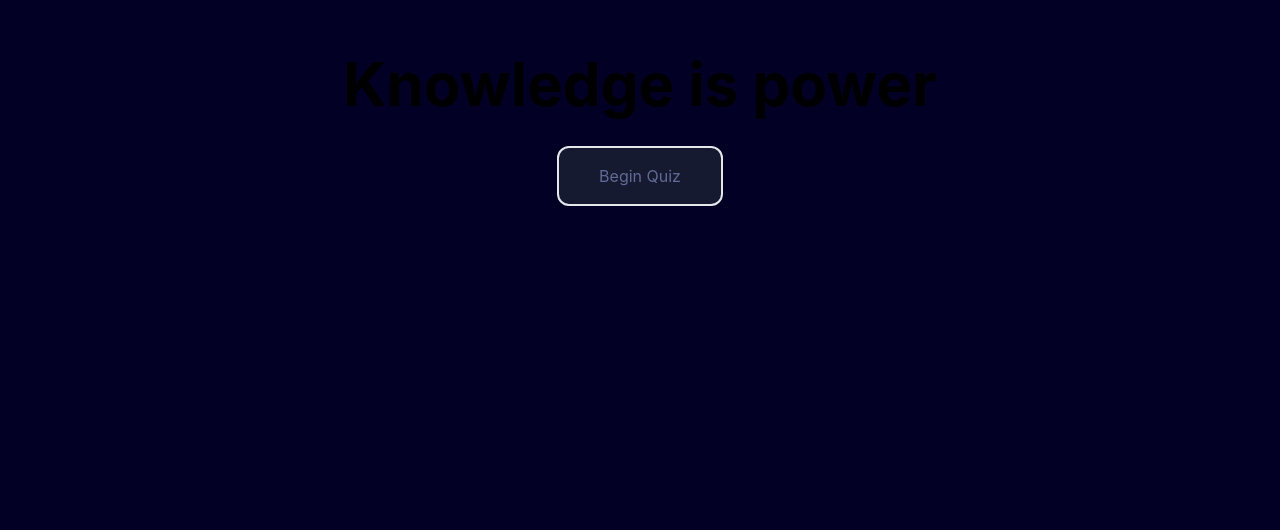
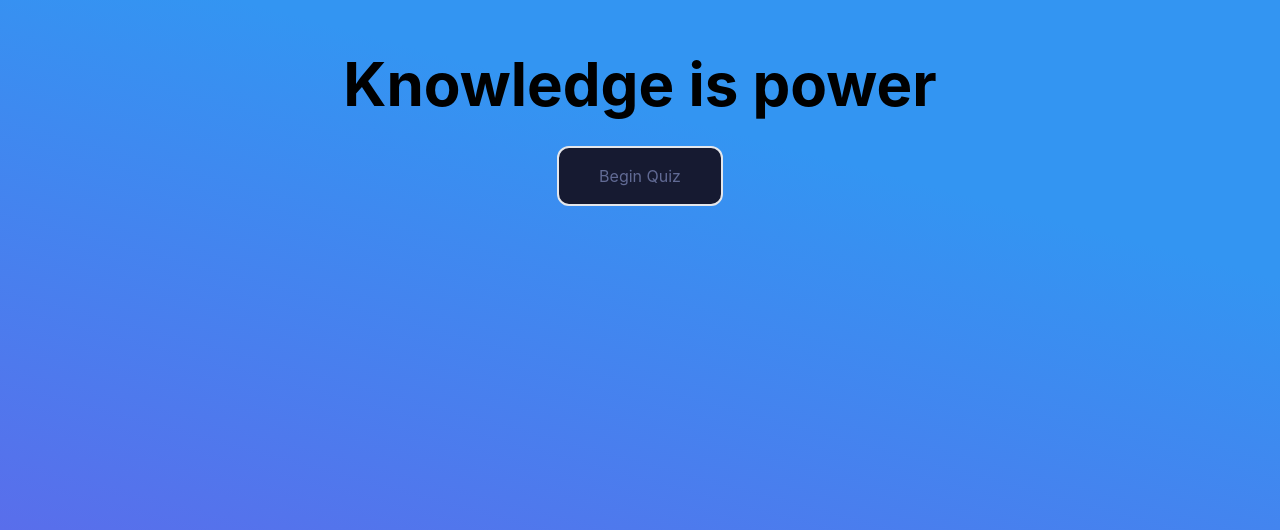
Before and after one commit to Sakariash/Knowledge, a React (Create React App) app: page / in a window 1280 px wide. Shown: the part 270-800 px from the top of the page. Built offline with nearby package versions, Linux system fonts and the light colour scheme.

Commit message:
Update index.css

```diff
--- a/src/index.css
+++ b/src/index.css
@@ -3,7 +3,7 @@
 @tailwind utilities;
 
 body {
-  background: #101427;
+  background: #3491f3;
   margin: 0;
   font-family: -apple-system, BlinkMacSystemFont, "Segoe UI", "Roboto", "Oxygen",
     "Ubuntu", "Cantarell", "Fira Sans", "Droid Sans", "Helvetica Neue",
@@ -16,3 +16,13 @@ code {
   font-family: source-code-pro, Menlo, Monaco, Consolas, "Courier New",
     monospace;
 }
+
+.quiz {
+  background: rgb(2, 0, 36);
+  background: linear-gradient(
+    15deg,
+    rgba(2, 0, 36, 1) 0%,
+    rgba(89, 110, 235, 1) 0%,
+    rgba(51, 149, 242, 1) 52%
+  );
+}
```
